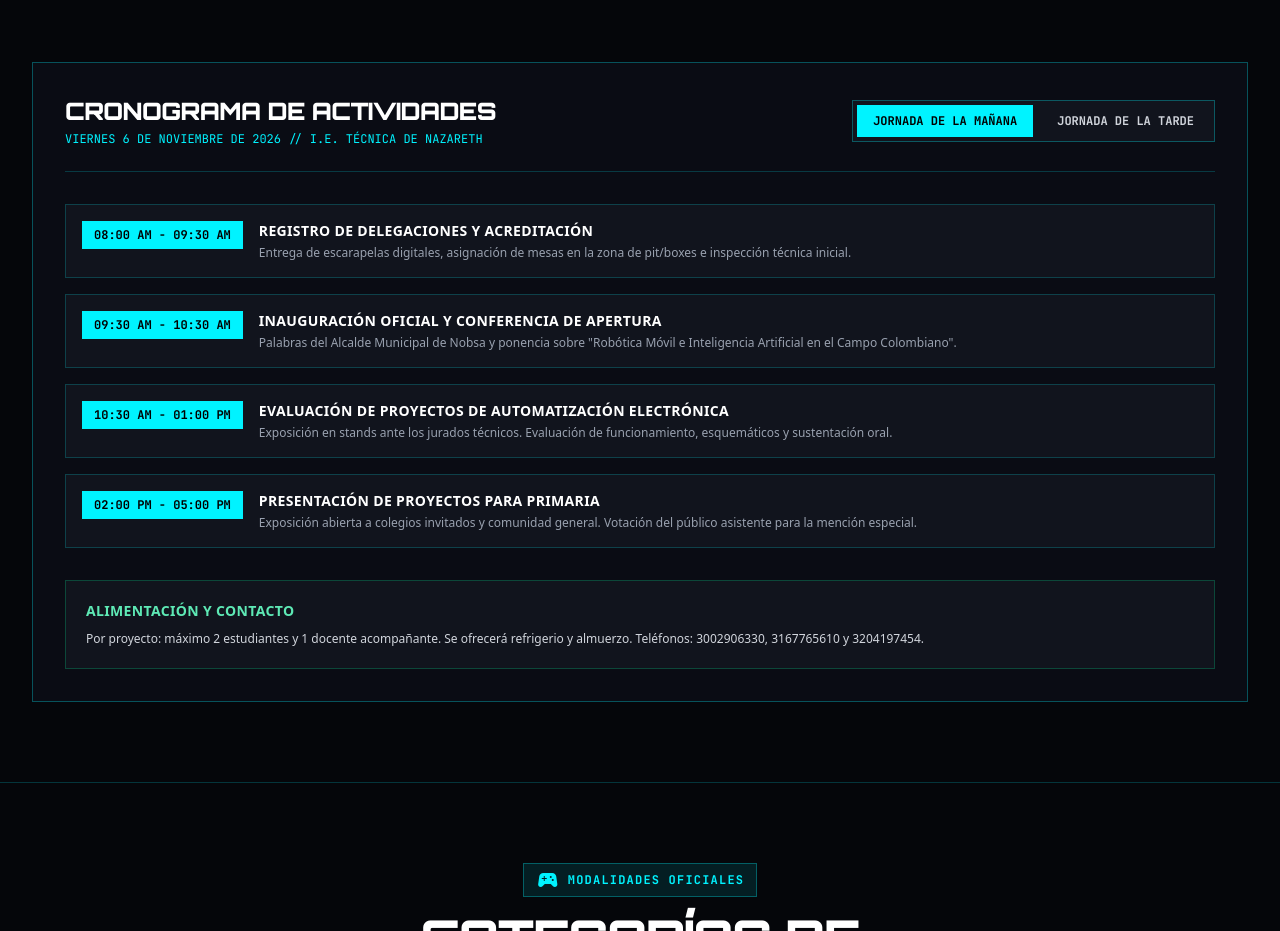
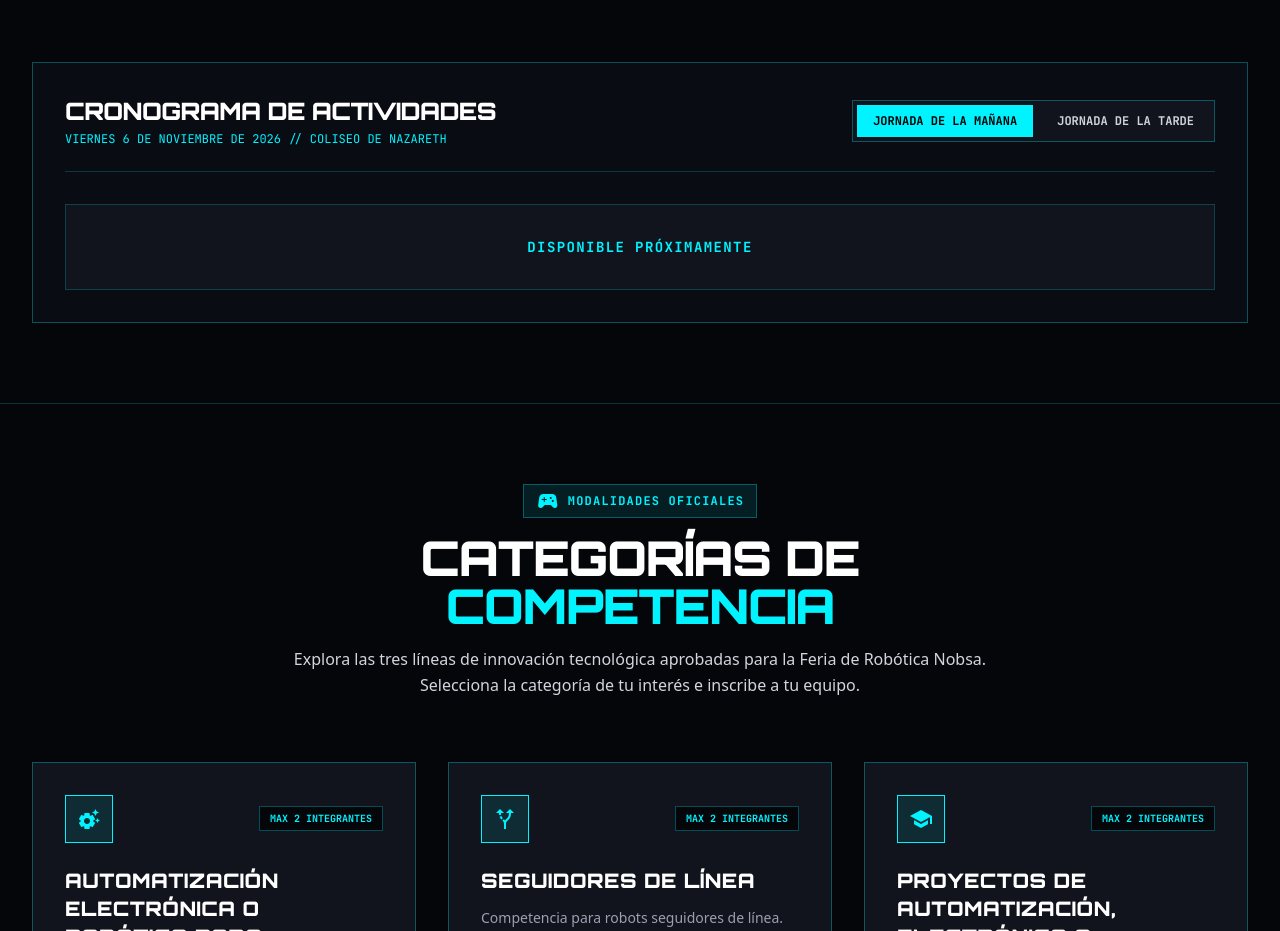
Before and after one commit to StevenRincon/feria-robotica, an Angular app: page / in a window 1280 px wide. Shown: the part 1387-2318 px from the top of the page. Built offline with nearby package versions, Linux system fonts and the light colour scheme.

Commit message:
Cambio: Cronograma de actividades

```diff
--- a/src/app/components/event-info/event-info.ts
+++ b/src/app/components/event-info/event-info.ts
@@ -63,7 +63,7 @@ import { MatIconModule } from '@angular/material/icon';
           <div class="flex flex-wrap items-center justify-between gap-4 mb-8 pb-6 border-b border-[#00f3ff]/20">
             <div>
               <h3 class="font-black text-2xl text-white uppercase tracking-tight">CRONOGRAMA DE ACTIVIDADES</h3>
-              <p class="text-xs font-mono text-[#00f3ff] mt-1">VIERNES 6 DE NOVIEMBRE DE 2026 // I.E. TÉCNICA DE NAZARETH</p>
+              <p class="text-xs font-mono text-[#00f3ff] mt-1">VIERNES 6 DE NOVIEMBRE DE 2026 // COLISEO DE NAZARETH</p>
             </div>
 
             <!-- Day Selector -->
@@ -92,81 +92,17 @@ import { MatIconModule } from '@angular/material/icon';
 
           <!-- Day 1 Schedule Items -->
           @if (activeDay() === 1) {
-            <div class="space-y-4 animate-fadeIn">
-              <div class="flex items-start gap-4 p-4 bg-[#11141d] border border-[#00f3ff]/20">
-                <div class="text-xs font-mono font-bold text-black bg-[#00f3ff] px-3 py-1.5 shrink-0 uppercase">
-                  08:00 AM - 09:30 AM
-                </div>
-                <div>
-                  <h4 class="text-sm font-bold text-white uppercase tracking-wide">Registro de Delegaciones y Acreditación</h4>
-                  <p class="text-xs text-gray-400 mt-1">Entrega de escarapelas digitales, asignación de mesas en la zona de pit/boxes e inspección técnica inicial.</p>
-                </div>
+            <div class="p-8 text-center bg-[#11141d] border border-[#00f3ff]/20 animate-fadeIn">
+              <p class="text-sm font-mono font-bold text-[#00f3ff] uppercase tracking-widest">Disponible próximamente</p>
               </div>
-
-              <div class="flex items-start gap-4 p-4 bg-[#11141d] border border-[#00f3ff]/20">
-                <div class="text-xs font-mono font-bold text-black bg-[#00f3ff] px-3 py-1.5 shrink-0 uppercase">
-                  09:30 AM - 10:30 AM
-                </div>
-                <div>
-                  <h4 class="text-sm font-bold text-white uppercase tracking-wide">Inauguración Oficial y Conferencia de Apertura</h4>
-                  <p class="text-xs text-gray-400 mt-1">Palabras del Alcalde Municipal de Nobsa y ponencia sobre "Robótica Móvil e Inteligencia Artificial en el Campo Colombiano".</p>
-                </div>
-              </div>
-
-              <div class="flex items-start gap-4 p-4 bg-[#11141d] border border-[#00f3ff]/20">
-                <div class="text-xs font-mono font-bold text-black bg-[#00f3ff] px-3 py-1.5 shrink-0 uppercase">
-                  10:30 AM - 01:00 PM
-                </div>
-                <div>
-                  <h4 class="text-sm font-bold text-white uppercase tracking-wide">Evaluación de Proyectos de Automatización Electrónica</h4>
-                  <p class="text-xs text-gray-400 mt-1">Exposición en stands ante los jurados técnicos. Evaluación de funcionamiento, esquemáticos y sustentación oral.</p>
-                </div>
-              </div>
-
-              <div class="flex items-start gap-4 p-4 bg-[#11141d] border border-[#00f3ff]/20">
-                <div class="text-xs font-mono font-bold text-black bg-[#00f3ff] px-3 py-1.5 shrink-0 uppercase">
-                  02:00 PM - 05:00 PM
-                </div>
-                <div>
-                  <h4 class="text-sm font-bold text-white uppercase tracking-wide">Presentación de Proyectos para Primaria</h4>
-                  <p class="text-xs text-gray-400 mt-1">Exposición abierta a colegios invitados y comunidad general. Votación del público asistente para la mención especial.</p>
-                </div>
-              </div>
-            </div>
           }
 
           <!-- Day 2 Schedule Items -->
           @if (activeDay() === 2) {
-            <div class="space-y-4 animate-fadeIn">
-              <div class="flex items-start gap-4 p-4 bg-[#11141d] border border-[#00f3ff]/20">
-                <div class="text-xs font-mono font-bold text-black bg-amber-400 px-3 py-1.5 shrink-0 uppercase">
-                  08:30 AM - 10:00 AM
-                </div>
-                <div>
-                  <h4 class="text-sm font-bold text-white uppercase tracking-wide">Inspección de Pista y Rondas de Prueba: Seguidores de Línea</h4>
-                  <p class="text-xs text-gray-400 mt-1">Verificación de homologación de medidas de robots velocistas y calibración de sensores infrarrojos sobre la pista oficial.</p>
-                </div>
-              </div>
-
-              <div class="flex items-start gap-4 p-4 bg-[#11141d] border border-[#00f3ff]/20">
-                <div class="text-xs font-mono font-bold text-black bg-amber-400 px-3 py-1.5 shrink-0 uppercase">
-                  10:00 AM - 01:00 PM
-                </div>
-                <div>
-                  <h4 class="text-sm font-bold text-white uppercase tracking-wide">Rondas de Eliminatoria Directa y Finales de Velocistas</h4>
-                  <p class="text-xs text-gray-400 mt-1">Competencia de velocidad con cronometraje electrónico de milisegundos. 3 intentos por competidor.</p>
-                </div>
-              </div>
-
+            <div class="p-8 text-center bg-[#11141d] border border-[#00f3ff]/20 animate-fadeIn">
+              <p class="text-sm font-mono font-bold text-[#00f3ff] uppercase tracking-widest">Disponible próximamente</p>
             </div>
           }
-
-          <div class="mt-8 grid md:grid-cols-2 gap-4">
-            <div class="p-5 bg-[#11141d] border border-emerald-500/30 md:col-span-2">
-              <h4 class="text-sm font-bold text-emerald-300 uppercase tracking-wide mb-2">Alimentación y contacto</h4>
-              <p class="text-xs text-gray-300 leading-relaxed">Por proyecto: máximo 2 estudiantes y 1 docente acompañante. Se ofrecerá refrigerio y almuerzo. Teléfonos: 3002906330, 3167765610 y 3204197454.</p>
-            </div>
-          </div>
 
         </div>
 
```
